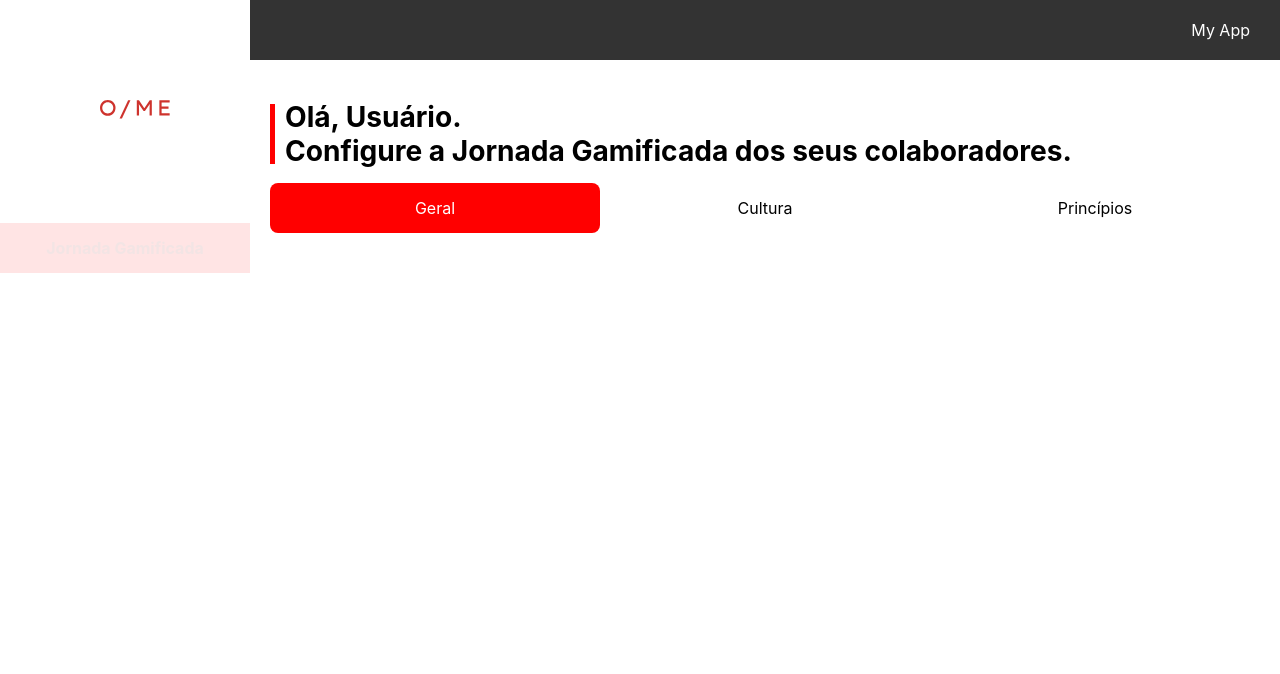
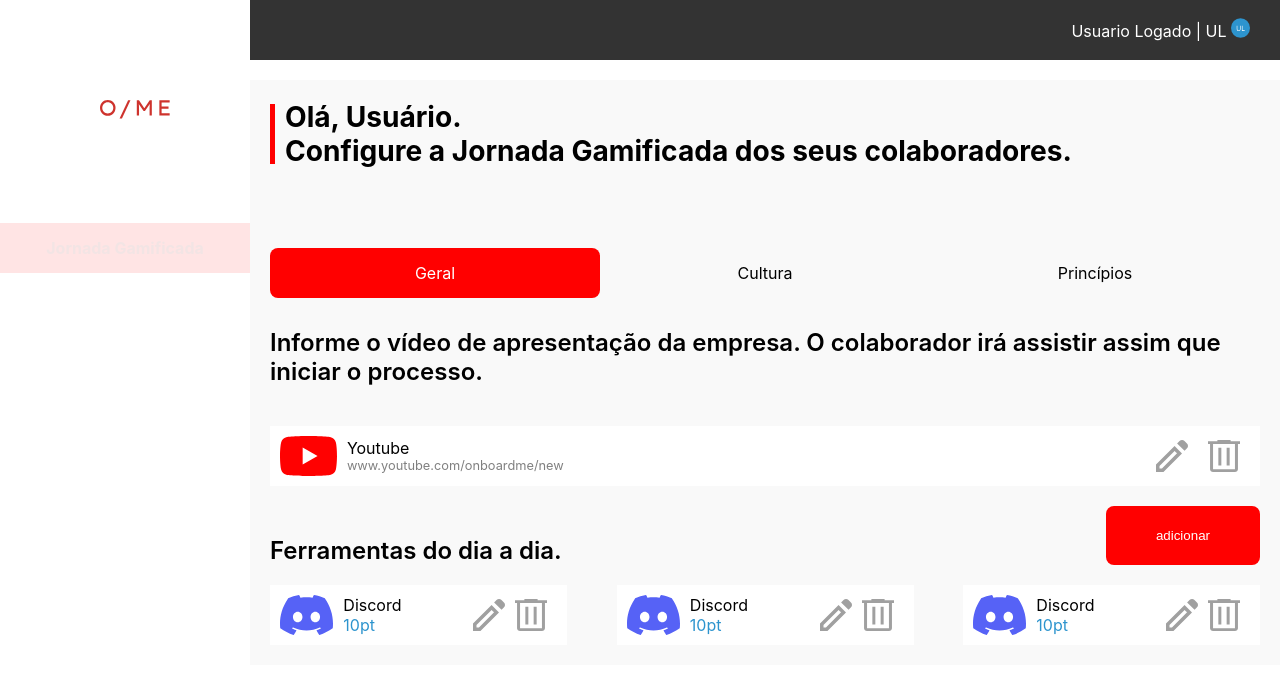
Before and after one commit to StartFuture/onboarding-me-on-front, a React (Create React App) app: page /menu in a window 1280 px wide. Shown: the top 674 px of the page. Built offline with nearby package versions, Linux system fonts and the light colour scheme.

Commit message:
finished

```diff
--- a/src/components/navbar/Navbar.css
+++ b/src/components/navbar/Navbar.css
@@ -11,3 +11,7 @@
     font-size: 30px;
     cursor: pointer;
   }
+
+  .Iniciais{
+    max-width: 19px;
+  }
--- a/src/components/navbar/Navbar.jsx
+++ b/src/components/navbar/Navbar.jsx
@@ -1,10 +1,12 @@
 import React from 'react';
 import './Navbar.css';
+import Iniciais from '../../assets/svg/UL.svg';
 
 const Navbar = () => {
   return (
     <nav className="navbar">
-      <div className="navbar-left">My App</div>
+      <div className="navbar-left">Usuario Logado | UL <img className='Iniciais' src={Iniciais} alt="Iniciais" /></div>
+
     </nav>
   );
 };
--- a/src/pages/Minigame/index.jsx
+++ b/src/pages/Minigame/index.jsx
@@ -1,3 +1,5 @@
+import Navbar from "../../components/navbar/Navbar";
+import Sidebar from "../../components/sidebar/Sidebar";
 import styles from "./styles.module.scss";
 import React, { useState } from "react";
 
@@ -58,7 +60,10 @@ function Minigame() {
 
   return (
     <>
+      <Navbar />
+      <Sidebar />
       {showFirstForm && (
+
         <div className={styles.container}>
           <h1>Adicionar Cultura</h1>
           <form onSubmit={handleFormSubmit}>
--- a/src/pages/UsersMenu/index.jsx
+++ b/src/pages/UsersMenu/index.jsx
@@ -47,6 +47,68 @@ export default function UsersMenu() {
             </ul>
           </div>
         </div>
+        <div className="Subtitle">
+          <p>Informe o vídeo de apresentação da empresa. O colaborador irá assistir assim que iniciar o processo.</p>
+        </div>
+        <div className="YoutubeEdit">
+          <div>
+            <img src={Youtube} alt="Youtube Logo" />
+            <div>
+              <p>Youtube</p>
+              <p className="UrlYoutube">www.youtube.com/onboardme/new</p>
+            </div>
+          </div>
+          <div className="icons-container">
+            <img src={Edicao} alt="Editar" />
+            <img src={Lixeira} alt="Lixeira" />
+          </div>
+        </div>
+        <div className="ToolsTitle">
+          <div className="Subtitle">Ferramentas do dia a dia.</div>
+          <button className="RedButton">adicionar</button>
+        </div>
+        <div className="Tools">
+          <div className="ToolsEdit">
+            <div>
+              <img src={Discord} alt="Discord" />
+              <div>
+                <p>Discord</p>
+                <p className="Points">10pt</p>
+              </div>
+            </div>
+            <div className="icons-container">
+              <img src={Edicao} alt="Editar" />
+              <img src={Lixeira} alt="Lixeira" />
+            </div>
+          </div>
+
+          <div className="ToolsEdit">
+            <div>
+              <img src={Discord} alt="Discord" />
+              <div>
+                <p>Discord</p>
+                <p className="Points">10pt</p>
+              </div>
+            </div>
+            <div className="icons-container">
+              <img src={Edicao} alt="Editar" />
+              <img src={Lixeira} alt="Lixeira" />
+            </div>
+          </div>
+          <div className="ToolsEdit">
+            <div>
+              <img src={Discord} alt="Discord" />
+              <div>
+                <p>Discord</p>
+                <p className="Points">10pt</p>
+              </div>
+            </div>
+            <div className="icons-container">
+              <img src={Edicao} alt="Editar" />
+              <img src={Lixeira} alt="Lixeira" />
+            </div>
+          </div>
+        </div>
       </div>
     </>
   );
--- a/src/pages/UsersMenu/styles.css
+++ b/src/pages/UsersMenu/styles.css
@@ -1,3 +1,4 @@
+/* Estilos Básicos e Reset */
 * {
     margin: 0;
     padding: 0;
@@ -5,16 +6,23 @@
 }
 
 .Maincontent {
-    margin-left: 250px; /* Ajuste para corresponder à largura do menu lateral */
+    background: #F9F9F9;
+    margin-left: 250px;
     padding: 20px;
-  }
+}
 
-  /* Responsividade */
-  @media (max-width: 768px) {
-    .conteudo {
-      margin-left: 0;
+/* Responsividade */
+@media (max-width: 1200px) {
+    .Maincontent {
+        margin-left: 150px;
     }
-  }
+}
+
+@media (max-width: 768px) {
+    .Maincontent {
+        margin-left: 0;
+    }
+}
 
 .Title-with-Bar {
     display: flex;
@@ -39,7 +47,7 @@
     display: flex;
     justify-content: center;
     align-items: center;
-    margin-bottom: 40px;
+    margin-top: 80px;
 }
 
 .Navegation-Button {
@@ -52,13 +60,13 @@
     list-style: none;
     padding: 0;
     margin: 0;
-    flex-wrap: wrap; /* Permite que os itens se ajustem à nova linha */
+    flex-wrap: wrap;
 }
 
 .Navegation-Button ul li {
     text-align: center;
-    flex: 1; /* Divide igualmente o espaço disponível */
-    min-width: 150px; /* Largura mínima para cada item */
+    flex: 1;
+    min-width: 150px;
 }
 
 .Navegation-Button ul li a {
@@ -85,12 +93,122 @@
 
 @media screen and (max-width: 768px) {
     .Navegation-Button ul {
-        flex-direction: column; /* Coloca os itens em uma coluna em dispositivos menores */
-        align-items: center; /* Centraliza os itens */
+        flex-direction: column;
+        align-items: center;
     }
 
     .Navegation-Button ul li a {
         padding: 10px 2%;
-        width: 80%; /* Aumenta a largura dos itens em dispositivos menores */
+        width: 80%;
     }
 }
+
+.Subtitle {
+    margin-top: 30px;
+    font-size: 24px;
+    font-style: normal;
+    font-weight: 600;
+    line-height: normal;
+}
+
+.YoutubeEdit {
+    display: flex;
+    align-items: center;
+    justify-content: space-between;
+    padding: 10px;
+    background-color: white;
+}
+
+.YoutubeEdit img {
+    max-height: 40px;
+    margin-right: 10px;
+}
+
+.YoutubeEdit p {
+    margin: 0;
+}
+
+.YoutubeEdit p.UrlYoutube {
+    font-size: 0.8rem;
+    color: grey;
+}
+
+.YoutubeEdit > div {
+    display: flex;
+    align-items: center;
+}
+
+.YoutubeEdit .icons-container {
+    display: flex;
+}
+
+.YoutubeEdit .icons-container img {
+    margin-left: 10px;
+}
+
+.ToolsTitle{
+    display: flex;
+    margin-top: 2%;
+    justify-content: space-between;
+}
+
+.RedButton{
+    padding: 5px 50px;
+    background: #ff0000;
+    text-decoration: none;
+    color: white;
+    border-radius: 8px;
+    transition: background-color 0.3s ease;
+    display: block;
+}
+
+.Tools {
+    display: flex;
+    margin-top: 2%;
+    justify-content: space-between;
+}
+
+.ToolsEdit {
+    width: 30%;
+    display: flex;
+    align-items: center;
+    justify-content: space-between;
+    padding: 10px;
+    background-color: white;
+}
+
+.ToolsEdit img {
+    max-height: 40px;
+    margin-right: 10px;
+}
+
+.ToolsEdit p {
+    margin: 0;
+}
+
+.ToolsEdit p.Points {
+    font-size: 1rem;
+    color: #2D94CE;
+}
+
+.ToolsEdit > div {
+    display: flex;
+    align-items: center;
+}
+
+
+
+/* Para telas muito pequenas (menores que 480px) */
+@media (max-width: 480px) {
+    .Navegation-Button ul li {
+        min-width: 100px;
+    }
+
+    .Subtitle {
+        font-size: 20px;
+    }
+
+    .YoutubeEdit img, .ToolsEdit img {
+        max-height: 30px;
+    }
+}
```
Also changed, not shown: src/assets/svg/UL.svg (added).
